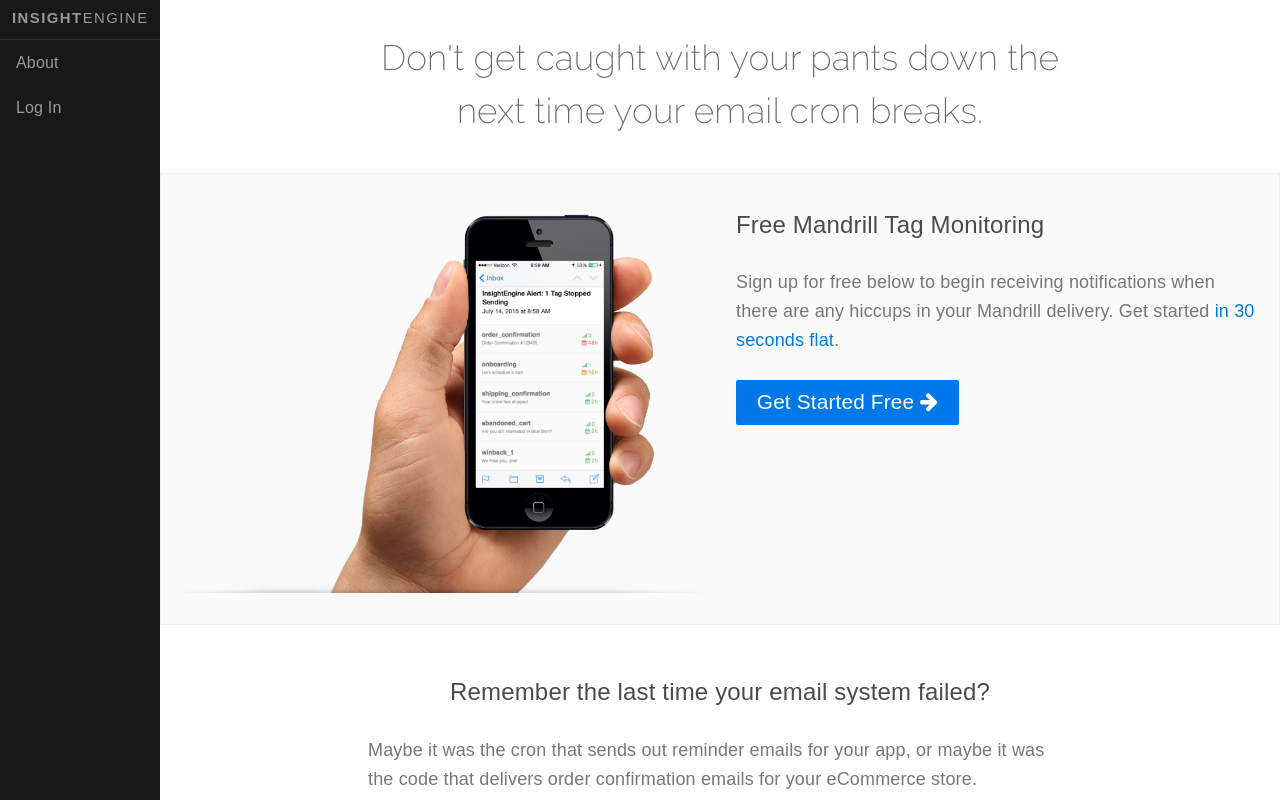
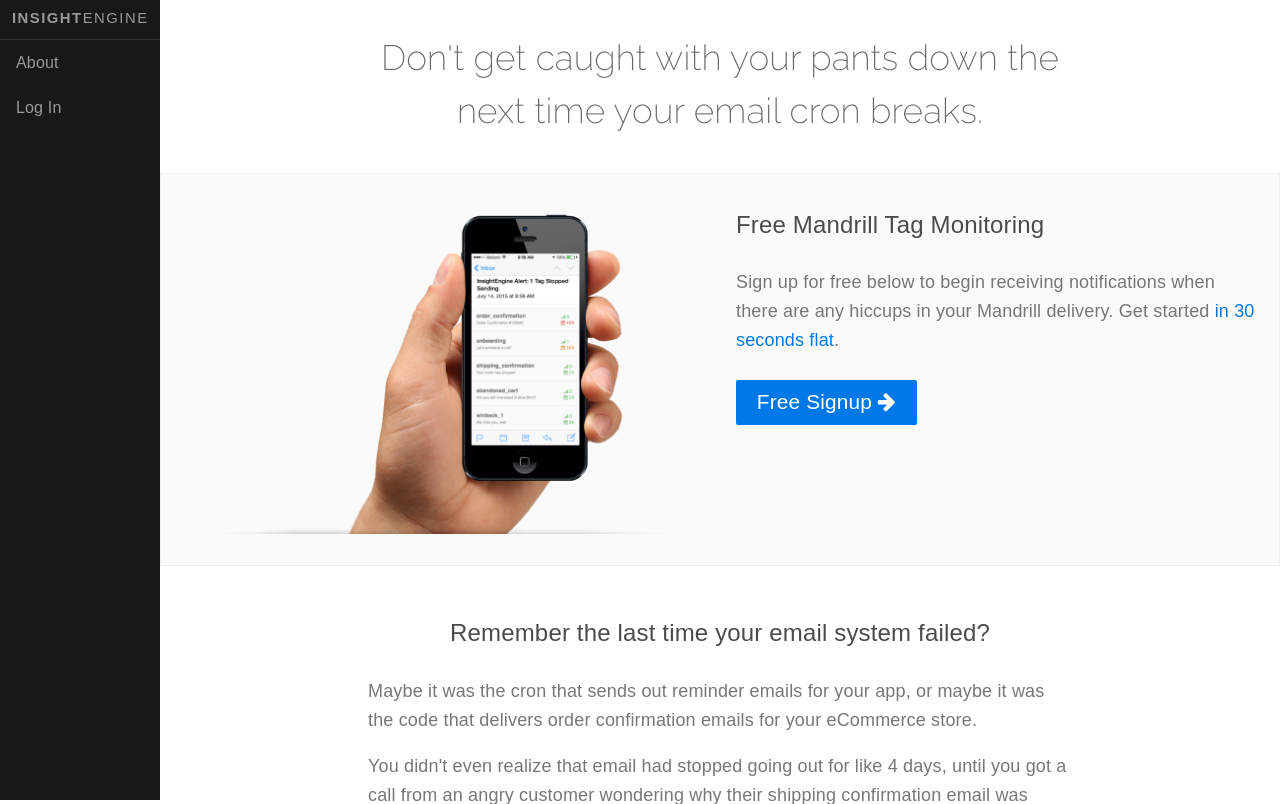
Before and after one commit to kalenjordan/insightengine, a PHP site: template template/index.html.twig in a window 1280 px wide. Shown: the top 804 px of the page. Run offline with PHP 8.4, Linux system fonts and the light colour scheme; the template is opened without the code that fills it, so the values that code supplies are empty; style sheets or scripts are compiled from the project's sources; some libraries are stand-ins or nearby versions.

Commit message:
Change Get Started Free to Free Signup

```diff
--- a/js/ui.js
+++ b/js/ui.js
@@ -84,5 +84,7 @@ $(document).ready(function() {
         $('.mandrill-validation-status').fadeIn();
     });
 
-    $('.tooltip').tooltipster();
+    if (typeof(jQuery.fn.tooltipster) == 'function') {
+        $('.tooltip').tooltipster();
+    }
 });
--- a/template/index.html.twig
+++ b/template/index.html.twig
@@ -54,7 +54,7 @@
                         </p>
                         <form class="pure-form">
                             <fieldset>
-                                <a class="pure-button pure-button-primary button-start">Get Started Free <i class="fa fa-arrow-right"></i> </a>
+                                <a class="pure-button pure-button-primary button-start">Free Signup <i class="fa fa-arrow-right"></i> </a>
                             </fieldset>
                         </form>
                     </div>
```
Also changed, not shown: skin/images/phone-with-email.png.
